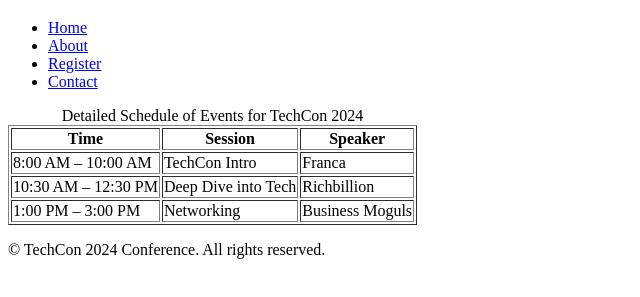
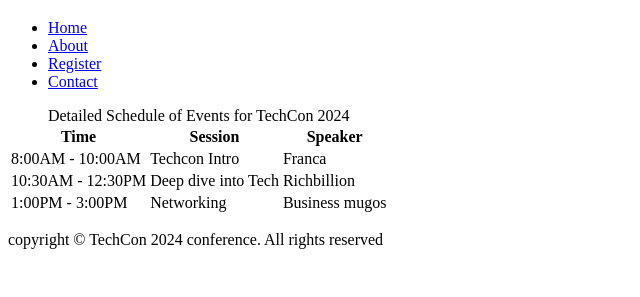
Before and after one commit to richqua/TechCon_HTML, a plain HTML site: page techcon_website/schedule.html in a window 1280 px wide. Shown: the part 61-358 px from the top of the page, without its empty margins (0-640 px from the left). Drawn offline with Linux system fonts and the light colour scheme.

Commit message:
Added scheduler file

```diff
--- a/techcon_website/schedule.html
+++ b/techcon_website/schedule.html
@@ -17,10 +17,9 @@
         </ul>
         </nav>
     </header>
-
     <main>
         <section>
-      <table border="1">
+            <table>
                 <caption>Detailed Schedule of Events for TechCon 2024</caption>
                 <thead>
                     <tr>
@@ -31,27 +30,26 @@
                 </thead>
                 <tbody>
                     <tr>
-            <td>8:00 AM – 10:00 AM</td>
-            <td>TechCon Intro</td>
+                        <td>8:00AM - 10:00AM</td>
+                        <td>Techcon Intro</td>
                         <td>Franca</td>
                     </tr>
                     <tr>
-            <td>10:30 AM – 12:30 PM</td>
-            <td>Deep Dive into Tech</td>
+                        <td>10:30AM - 12:30PM</td>
+                        <td>Deep dive into Tech</td>
                         <td>Richbillion</td>
                     </tr>
                     <tr>
-            <td>1:00 PM – 3:00 PM</td>
+                        <td>1:00PM - 3:00PM</td>
                         <td>Networking</td>
-            <td>Business Moguls</td>
+                        <td>Business mugos</td>
                     </tr>
                 </tbody>
             </table>
         </section>
     </main>
-
     <footer>
-    <p>&copy; TechCon 2024 Conference. All rights reserved.</p>
+        <p>copyright &copy; TechCon 2024 conference. All rights reserved</p>
     </footer>
 </body>
 </html>
```
Lines whose indentation alone changed are shown as unchanged.
